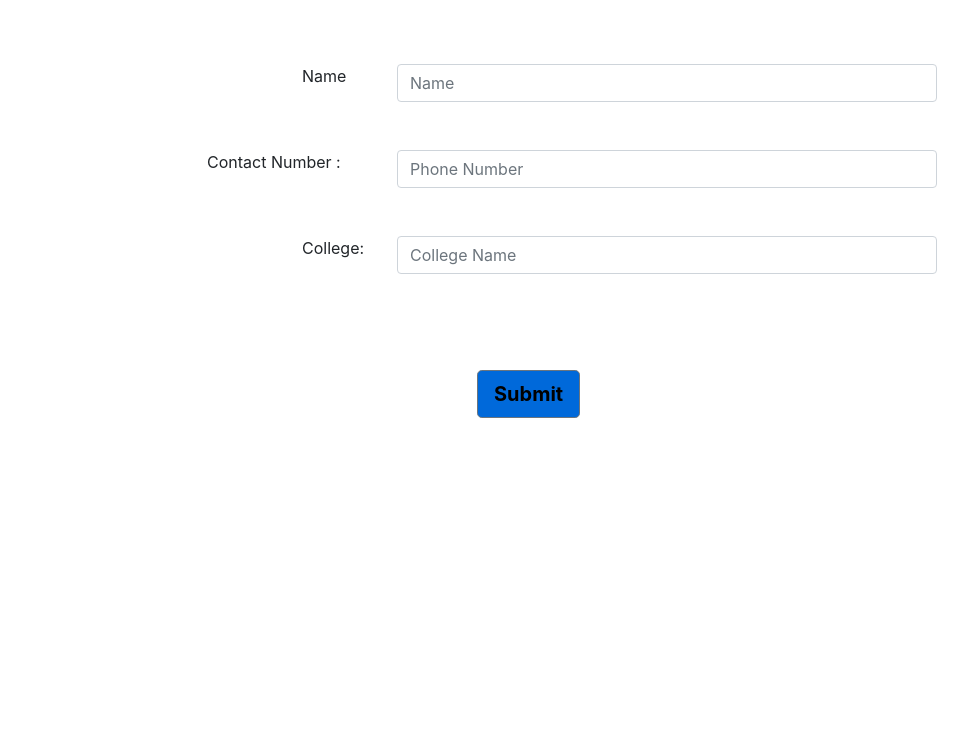
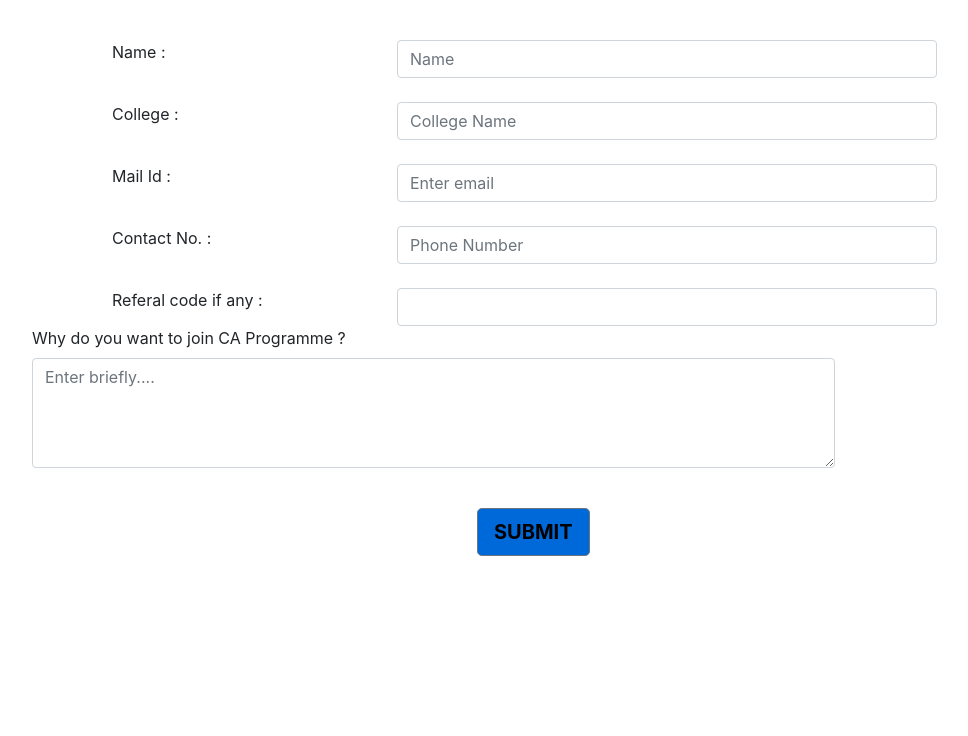
Before and after one commit to MeetVys/Info_page, a plain HTML site: page index.html in a window 1280 px wide. Shown: the part 64-800 px from the top of the page, without its empty margins (68-1036 px from the left). Drawn offline with nearby package versions, Linux system fonts and the light colour scheme.

Commit message:
Add files via upload

```diff
--- a/index.html
+++ b/index.html
@@ -10,62 +10,96 @@
 </head>
 <body>
     <div class = "container">
-        <h1 class="page-header text-center">Personal Information</h1>
+        <h1 class="page-header text-center">Register Here</h1>
     </div>
     <br>
     <br>
-    <br>
-
     <div class = "container">
         <form>
             <div class = "row">
-                <div class = "col-3">
+                <div class = "col-1">
                     <!-- <label for="Name ">                      Name</label> -->
                 </div>
-                <div class = "col-1">
-                    <label for="Name ">                      Name</label>
+                <div class = "col-3">
+                    <label for="Name " >Name :</label>
                 </div>
                 <div class="col-6">
-                    <input type="text" class="form-control" placeholder="Name">
+                    <input type="text" class="form-control rounded_corner" placeholder="Name">
+                  </div>
+
+            </div>
+
+
+
+
+            <br>
+            <div class = "row">
+                <div class = "col-1">
+                    <!-- <label for="Name ">                      Name</label> -->
+                </div>
+                <div class = "col-3">
+                    <label for="text" ">College :</label>
+                </div>
+                <div class="col-6">
+                    <input type="text" class="form-control rounded_corner" placeholder="College Name">
                   </div>
 
             </div>
             <br>
+            <div class = "row">
+                <div class = "col-1">
+                    <!-- <label for="Name ">                      Name</label> -->
+                </div>
+                <div class = "col-3">
+                    <label for="email" ">Mail Id :</label>
+                </div>
+                <div class="col-6">
+                    <input type="email" class="form-control rounded_corner" id="email" placeholder="Enter email" aria-describedby="emailHelp">
+                  </div>
+
+            </div>
             <br>
             <div class = "row">
-                <div class = "col-2">
+                <div class = "col-1">
                     <!-- <label for="Name ">                      Name</label> -->
                 </div>
-                <div class = "col-2">
-                    <label for="Contact ">Contact Number :</label>
+                <div class = "col-3">
+                    <label for="Contact">Contact No. :</label>
                 </div>
                 <div class="col-6">
-                    <input type="number" class="form-control" placeholder="Phone Number">
+                    <input type="tel" class="form-control rounded_corner" id="Contact " placeholder="Phone Number" aria-describedby="">
                 </div>
 
             </div>
             <br>
-            <br>
             <div class = "row">
-                <div class = "col-3">
+                <div class = "col-1">
                     <!-- <label for="Name ">                      Name</label> -->
                 </div>
-                <div class = "col-1">
-                    <label for="text" ">College:</label>
+                <div class = "col-3">
+                    <label for="referal">Referal code if any :</label>
                 </div>
                 <div class="col-6">
-                    <input type="text" class="form-control" placeholder="College Name">
-                  </div>
+                    <input type="" class="form-control rounded_corner" id="referal" placeholder="">
+                </div>
 
             </div>
+            <!-- <div class="row">
+                <div class="col">
+                    <p>Why do you want to join CA Programme ?</p>
+                </div>
+
+            </div> -->
+            <div class="form-group col-9" id="rea_area">
+                <label for="reason" id="rea">Why do you want to join CA Programme ?</label>
+                <textarea class="form-control rounded_corner" id="reason" col="0" rows="4" placeholder="Enter briefly.... "></textarea>
+            </div>
+
         </form>
-        <br>
-        <br>
-        <br>
         <br>
         <div class="row">
             <div class = "col-5"></div>
-            <button type="submit" class="btn btn-outline-secondary btn-lg" id = "submit_info">Submit</button>
+            <button type="submit" class="btn btn-outline-secondary btn-lg" id = "submit_info">SUBMIT</button>
             <!-- <input class="btn btn-primary" type="submit" value="Submit"> -->
         </div>
     </div>
```
